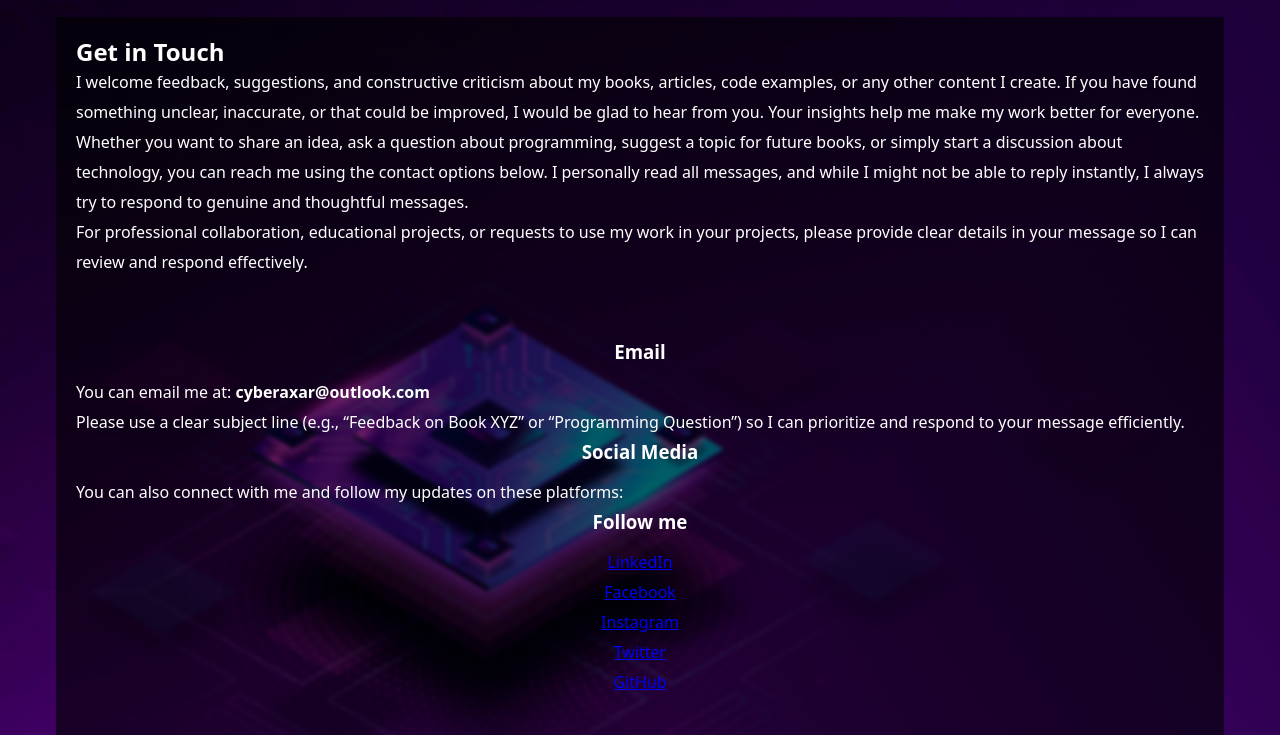
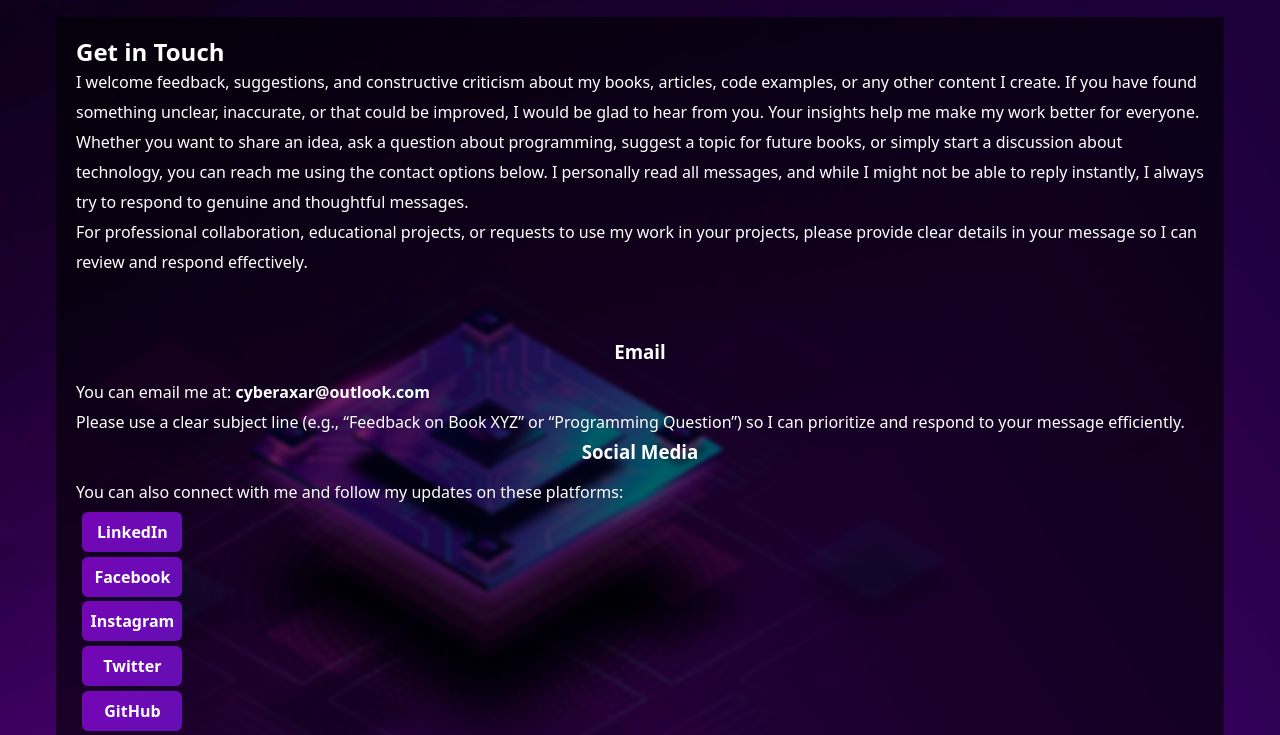
Before and after one commit to cyberaxar/cyberaxar.github.io, a plain HTML site: page home/about/contact.html in a window 1280 px wide. Shown: the part 65-800 px from the top of the page. Drawn offline with Linux system fonts and the light colour scheme.

Commit message:
make links element visually better

```diff
--- a/home/about/contact.html
+++ b/home/about/contact.html
@@ -114,14 +114,12 @@
                 <p>
                     You can also connect with me and follow my updates on these platforms:
                 </p>
-                <section class="section links"
-                    style="width: 100%; display: flex; flex-direction: column; align-items: center; justify-content: center;">
-                    <h3>Follow me</h3>
-                    <a href="https://linkedin.com/in/cyberaxar">LinkedIn</a>
-                    <a href="https://facebook.com/cyberaxar">Facebook</a>
-                    <a href="https://instagram.com/cyberaxar">Instagram</a>
-                    <a href="https://twitter.com/cyberaxar">Twitter</a>
-                    <a href="https://github.com/cyberaxar">GitHub</a>
+                <section class="section links">
+                    <a href="https://linkedin.com/in/cyberaxar" class="button-link">LinkedIn</a>
+                    <a href="https://facebook.com/cyberaxar" class="button-link">Facebook</a>
+                    <a href="https://instagram.com/cyberaxar" class="button-link">Instagram</a>
+                    <a href="https://twitter.com/cyberaxar" class="button-link">Twitter</a>
+                    <a href="https://github.com/cyberaxar" class="button-link">GitHub</a>
                 </section>
             </section>
 
```
Lines whose indentation alone changed are shown as unchanged.
